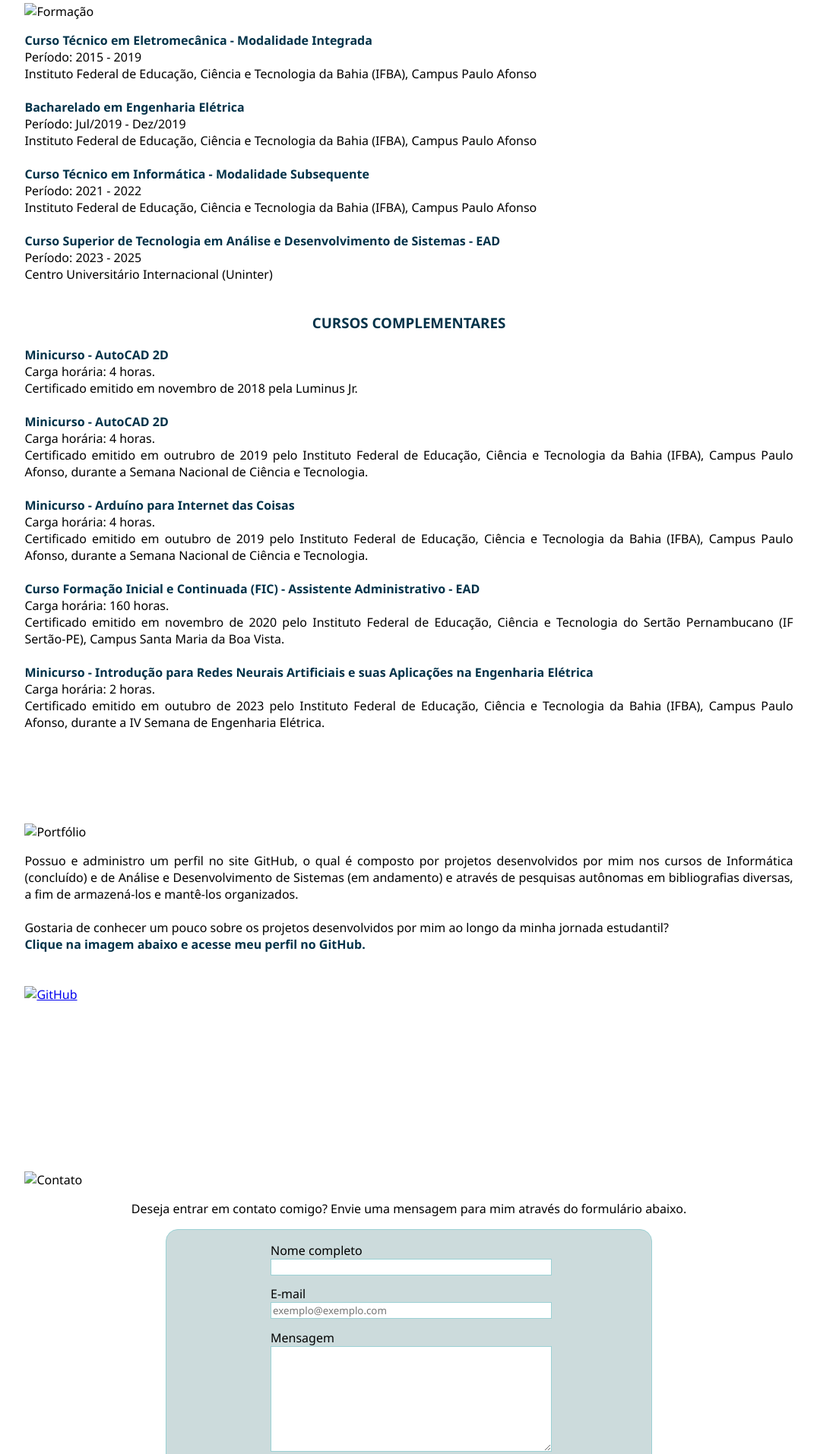
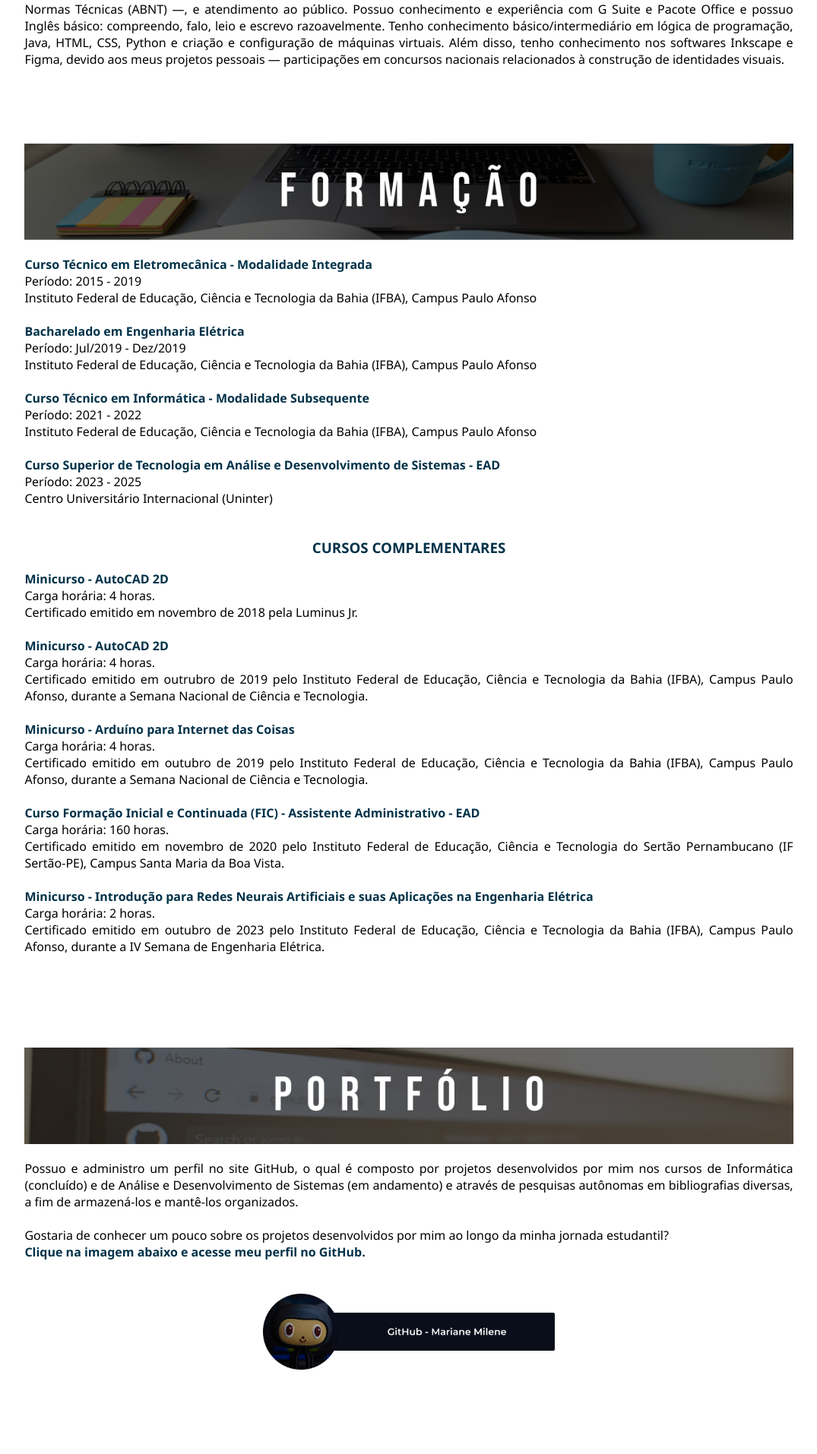
Before and after one commit to marianemxr/portfolio, a plain HTML site: page index.html in a window 1280 px wide. Shown: the part 744-2658 px from the top of the page at 76% size, without its empty margins (102-1177 px from the left). Drawn offline with Linux system fonts and the light colour scheme; the site is published under a folder, as on GitHub Pages, so addresses that start at the root find nothing.

Commit message:
Alteração no caminho dos componentes

```diff
--- a/index.html
+++ b/index.html
@@ -6,11 +6,11 @@
     <meta name="viewport" content="width=device-width, initial-scale=1.0">
     <title>Portfólio</title>
     <link rel="stylesheet" href="resources/styles/style_index.css"> <!-- Link para acessar os estilos -->
-    <link rel="icon" type="image/png" sizes="32x32" href="/components/icon.png"> <!-- Ícone utilizado na página -->
+    <link rel="icon" type="image/png" sizes="32x32" href="components/icon.png"> <!-- Ícone utilizado na página -->
 </head>
 <body>
 
-    <img src="/components/header.png" alt="Banner" style="max-width: 100%;"> <!-- Banner criado no Figma -->
+    <img src="components/header.png" alt="Banner" style="max-width: 100%;"> <!-- Banner criado no Figma -->
 
     <ul class="menu-horizontal"> <!-- Menu contendo quatro links, conforme solicitado. Os links direcionam para locais diferentes da mesma página. -->
         <li><a href="#Sobre"> Sobre</a></li>
@@ -21,7 +21,7 @@
     </ul>
 
     <div id="Sobre"> <!-- Descrição sobre a autora do site/portfólio -->
-        <img src="/components/mariane.jpg" alt="Mariane Milene" style="height: 350px; margin-right: 30px; float: left; margin-bottom: 20px;">
+        <img src="components/mariane.jpg" alt="Mariane Milene" style="height: 350px; margin-right: 30px; float: left; margin-bottom: 20px;">
 
         <h3 style="text-align: center;">
             SOBRE MIM
@@ -43,7 +43,7 @@
     </div>
 
     <div id="Formacao">
-        <img src="/components/formação.png" alt="Formação" style="width: 100%;">
+        <img src="components/formação.png" alt="Formação" style="width: 100%;">
         <!-- Width igual a 100% significa que o componente irá ocupar todo o espaço disponível para a div -->
 
         <p>
@@ -93,7 +93,7 @@
     </div>
 
     <div id="Portfolio">
-        <img src="/components/portfólio.png" alt="Portfólio" style="width: 100%;">
+        <img src="components/portfólio.png" alt="Portfólio" style="width: 100%;">
 
         <p>
             Possuo e administro um perfil no site GitHub, o qual é composto por projetos desenvolvidos por mim nos cursos de Informática (concluído) e de Análise e Desenvolvimento de Sistemas (em andamento) e através de pesquisas autônomas em bibliografias diversas, a fim de armazená-los e mantê-los organizados. <br> <br>
@@ -101,7 +101,7 @@
             Gostaria de conhecer um pouco sobre os projetos desenvolvidos por mim ao longo da minha jornada estudantil? <br>
             <b>Clique na imagem abaixo e acesse meu perfil no GitHub.</b> <br> <br> <br>
 
-            <a href="https://github.com/marianemxr/"><img src="/components/github.png" alt="GitHub" style="height: 100px; display: block; margin: 0 auto;"></a>
+            <a href="https://github.com/marianemxr/"><img src="components/github.png" alt="GitHub" style="height: 100px; display: block; margin: 0 auto;"></a>
 
             <br> <br>
 
@@ -109,7 +109,7 @@
     </div>
 
     <div id="Contato">
-        <img src="/components/contato.png" alt="Contato" style="width: 100%; ">
+        <img src="components/contato.png" alt="Contato" style="width: 100%; ">
 
         <p style="text-align: center;">
             Deseja entrar em contato comigo? Envie uma mensagem para mim através do formulário abaixo.
```
